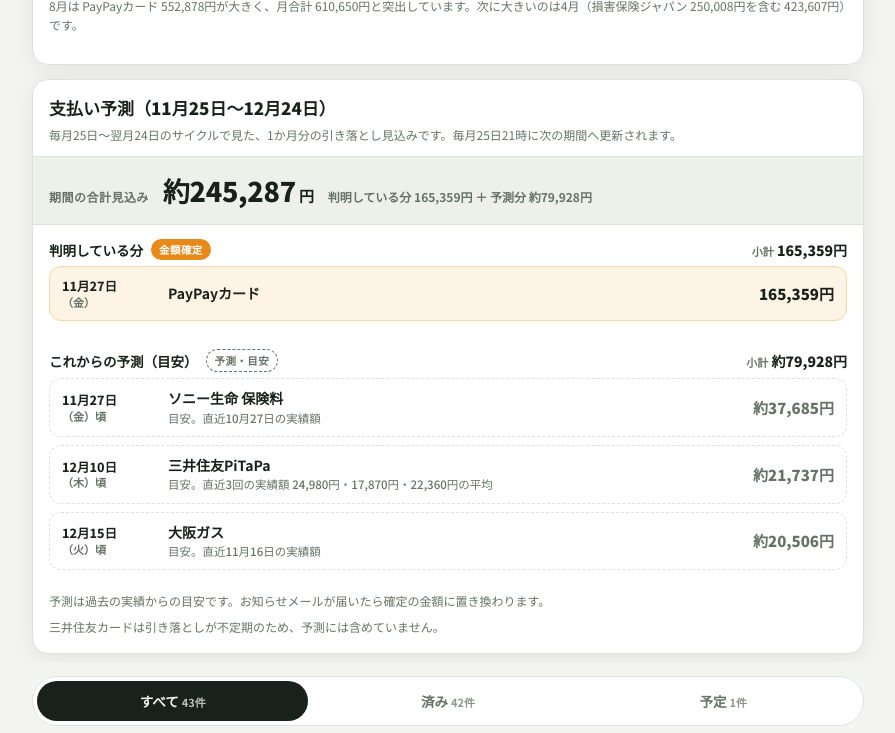
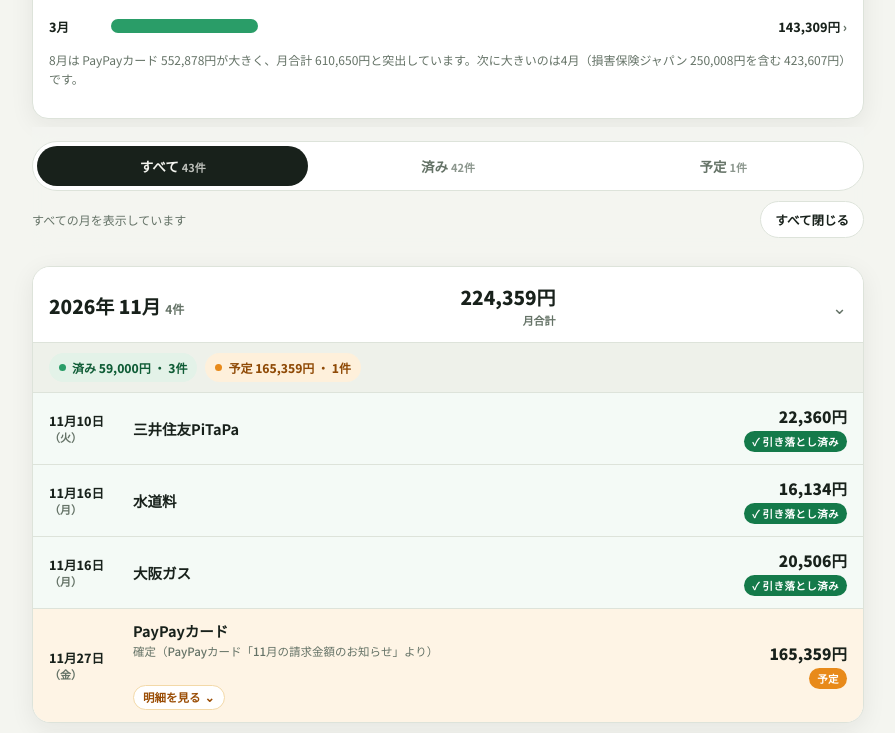
Before and after one commit to albernistreet333/debit-summary, a plain HTML site: page index.html in a window 1280 px wide. Shown: the part 1018-1751 px from the top of the page, without its empty margins (192-1087 px from the left). Drawn offline with Linux system fonts and the light colour scheme.

Commit message:
Publish index.html

```diff
--- a/index.html
+++ b/index.html
@@ -40,6 +40,9 @@ a{color:inherit}
 .top p{margin:8px 0 0;color:var(--muted);font-size:13.5px;line-height:1.7}
 .badge-date{flex-shrink:0;background:var(--surface);border:1px solid var(--line);border-radius:999px;padding:8px 12px;font-size:12px;font-weight:700;white-space:nowrap;box-shadow:var(--shadow)}
 .badge-date span{color:var(--muted);font-weight:500}
+.refresh-btn{margin-top:14px;display:inline-flex;align-items:center;gap:7px;background:var(--surface);border:1px solid var(--line);border-radius:999px;padding:9px 18px;font-family:inherit;font-size:13.5px;font-weight:800;color:var(--ink);cursor:pointer;box-shadow:var(--shadow);min-height:40px;-webkit-tap-highlight-color:transparent}
+.refresh-btn:active{transform:scale(.97)}
+.refresh-btn:disabled{opacity:.6;cursor:default}
 
 /* hero next */
 .hero{background:var(--hero-bg);border:1.5px solid var(--hero-line);border-radius:20px;padding:20px 18px 18px;position:relative;overflow:hidden}
@@ -95,41 +98,6 @@ a{color:inherit}
 .bar-row.clickable .v::after{content:" ›";color:var(--muted);font-weight:900}
 .bar-row.clickable:active{background:var(--surface2)}
 
-/* forecast */
-.forecast{margin-top:14px;background:var(--surface);border:1px solid var(--line);border-radius:16px;box-shadow:var(--shadow);overflow:hidden}
-.forecast-head{padding:16px 16px 12px;border-bottom:1px solid var(--line)}
-.forecast-head h2{margin:0;font-size:17px;font-weight:900;line-height:1.4}
-.forecast-head p{margin:5px 0 0;font-size:12px;color:var(--muted);line-height:1.6}
-.forecast-total{display:flex;flex-wrap:wrap;align-items:baseline;gap:6px 14px;padding:14px 16px;background:var(--surface2);border-bottom:1px solid var(--line)}
-.forecast-total label{font-size:12px;font-weight:800;color:var(--muted);letter-spacing:.04em}
-.forecast-total strong{font-size:27px;font-weight:900;letter-spacing:-.01em;font-variant-numeric:tabular-nums}
-.forecast-total strong small{font-size:15px;font-weight:800}
-.forecast-total span{font-size:12px;color:var(--muted);font-weight:600}
-.fc-group{padding:14px 16px 6px}
-.fc-group-head{display:flex;justify-content:space-between;align-items:baseline;gap:10px;flex-wrap:wrap;margin-bottom:6px}
-.fc-group-head h3{margin:0;font-size:13.5px;font-weight:900;display:flex;align-items:center;gap:8px}
-.fc-subtotal{font-size:14px;font-weight:900;font-variant-numeric:tabular-nums;white-space:nowrap}
-.fc-subtotal small{font-size:11px;color:var(--muted);font-weight:700}
-.badge-known{display:inline-block;font-size:10.5px;font-weight:800;border-radius:999px;padding:3px 8px;background:var(--orange-bar);color:#fff;letter-spacing:.04em}
-@media(prefers-color-scheme:dark){.badge-known{background:#7c2d12;color:#fed7aa;border:1px solid #e88a1a}}
-.badge-est{display:inline-block;font-size:10.5px;font-weight:800;border-radius:999px;padding:3px 8px;background:transparent;color:var(--muted);border:1.5px dashed var(--muted);letter-spacing:.04em}
-.fc-list{list-style:none;margin:0;padding:0}
-.fc-row{display:grid;grid-template-columns:96px 1fr auto;gap:10px;align-items:center;padding:10px 12px;border-radius:12px;margin-bottom:8px}
-.fc-row.known{background:color-mix(in srgb, var(--orange-bg) 72%, var(--surface));border:1px solid var(--hero-line)}
-.fc-row.est{background:var(--surface);border:1.5px dashed var(--line)}
-.fc-row .fc-date{font-size:12.5px;font-weight:800;line-height:1.4;font-variant-numeric:tabular-nums}
-.fc-row .fc-date span{display:block;font-size:11px;color:var(--muted);font-weight:600}
-.fc-row .fc-name{font-size:14px;font-weight:700;line-height:1.4}
-.fc-row .fc-name small{display:block;font-size:11.5px;color:var(--muted);font-weight:500;margin-top:1px}
-.fc-row .fc-amt{font-size:15px;font-weight:900;font-variant-numeric:tabular-nums;white-space:nowrap;text-align:right}
-.fc-row.est .fc-amt{color:var(--muted)}
-.fc-none{margin:0 0 10px;padding:10px 12px;border-radius:12px;background:var(--surface2);font-size:12.5px;color:var(--muted);line-height:1.6}
-.fc-none b{color:var(--ink)}
-.forecast-foot{padding:6px 16px 16px}
-.forecast-foot p{margin:0;font-size:12px;color:var(--muted);line-height:1.8}
-.forecast-foot p + p{margin-top:4px}
-@media(max-width:480px){.fc-row{grid-template-columns:84px 1fr auto}}
-
 /* controls */
 .controls{position:sticky;top:0;z-index:20;background:color-mix(in srgb, var(--bg) 92%, transparent);backdrop-filter:blur(10px);padding:14px 0 10px;margin-top:8px}
 .seg{display:flex;background:var(--surface);border:1px solid var(--line);border-radius:999px;padding:4px;gap:4px}
@@ -180,11 +148,11 @@ a{color:inherit}
 .row-toggle:focus-visible{outline:2px solid var(--orange-bar);outline-offset:-2px;border-radius:4px}
 .detail-hint{display:inline-flex;align-items:center;gap:4px;margin-top:6px;font-size:11.5px;font-weight:800;color:var(--orange-strong);background:var(--surface);border:1px solid var(--hero-line);padding:4px 9px;border-radius:999px;line-height:1.3}
 .detail-hint .chev-sm{display:inline-block;transition:transform .2s;font-size:12px;line-height:1}
-.row.has-details.open .detail-hint .chev-sm,.fc-row.has-details.open .detail-hint .chev-sm{transform:rotate(180deg)}
+.row.has-details.open .detail-hint .chev-sm{transform:rotate(180deg)}
 .row.has-details.open .detail-hint-open{display:none}
 .detail-hint-close{display:none}
-.row.has-details.open .detail-hint-close,.fc-row.has-details.open .detail-hint-close{display:inline}
-.row.has-details.open .detail-hint-open-label,.fc-row.has-details.open .detail-hint-open-label{display:none}
+.row.has-details.open .detail-hint-close{display:inline}
+.row.has-details.open .detail-hint-open-label{display:none}
 .detail-panel{border-top:1px dashed var(--line);margin:0 16px;padding:12px 2px 14px}
 .detail-panel[hidden]{display:none}
 .detail-head{display:flex;justify-content:space-between;align-items:baseline;gap:10px;margin-bottom:8px}
@@ -201,11 +169,6 @@ a{color:inherit}
 .detail-total span{font-size:12px;font-weight:800;color:var(--muted)}
 .detail-total strong{font-size:15px;font-weight:900;font-variant-numeric:tabular-nums}
 @media(max-width:480px){.detail-item{grid-template-columns:76px 1fr auto}}
-/* forecast expandable */
-.fc-row.has-details{display:block;padding:0;overflow:hidden}
-.fc-toggle{width:100%;display:grid;grid-template-columns:96px 1fr auto;gap:10px;align-items:center;padding:10px 12px;background:transparent;border:0;font-family:inherit;color:inherit;text-align:left;cursor:pointer;-webkit-tap-highlight-color:transparent}
-@media(max-width:480px){.fc-toggle{grid-template-columns:84px 1fr auto}}
-.fc-row.has-details .detail-panel{margin:0 12px;border-top-color:var(--hero-line)}
 .empty{padding:18px;text-align:center;color:var(--muted);font-size:13px;display:none}
 .empty.show{display:block}
 
@@ -226,7 +189,8 @@ footer p{font-size:11.5px;color:var(--muted);line-height:1.8;margin:0}
   <header class="top">
     <div>
       <h1>引き落とし<br>月別まとめ</h1>
-      <p>口座引き落としを月ごとに整理しました。<br>引き落とし済みと、これからの予定を色で分けています。</p>
+      <p>請求月ベースで、毎月何にいくら支出したかをまとめました。<br>引き落とし済みと、これからの予定を色で分けています。</p>
+      <button class="refresh-btn" type="button" id="refresh-btn">↻ 更新</button>
     </div>
     <div class="badge-date">基準日 <span>2026年</span>11月23日<span>時点</span></div>
   </header>
@@ -277,62 +241,6 @@ footer p{font-size:11.5px;color:var(--muted);line-height:1.8;margin:0}
     <p class="chart-note">8月は PayPayカード 552,878円が大きく、月合計 610,650円と突出しています。次に大きいのは4月（損害保険ジャパン 250,008円を含む 423,607円）です。</p>
   </section>
 
-  <!-- Forecast -->
-  <section class="forecast" aria-label="支払い予測">
-    <div class="forecast-head">
-      <h2>支払い予測（11月25日〜12月24日）</h2>
-      <p>毎月25日〜翌月24日のサイクルで見た、1か月分の引き落とし見込みです。毎月25日21時に次の期間へ更新されます。</p>
-    </div>
-    <div class="forecast-total">
-      <label>期間の合計見込み</label>
-      <strong>約245,287<small> 円</small></strong>
-      <span>判明している分 165,359円 ＋ 予測分 約79,928円</span>
-    </div>
-
-    <div class="fc-group">
-      <div class="fc-group-head">
-        <h3>判明している分 <span class="badge-known">金額確定</span></h3>
-        <div class="fc-subtotal"><small>小計</small> 165,359円</div>
-      </div>
-      <ul class="fc-list">
-        <li class="fc-row known">
-          <div class="fc-date">11月27日<span>（金）</span></div>
-          <div class="fc-name">PayPayカード</div>
-          <div class="fc-amt">165,359円</div>
-        </li>
-      </ul>
-    </div>
-
-    <div class="fc-group">
-      <div class="fc-group-head">
-        <h3>これからの予測（目安） <span class="badge-est">予測・目安</span></h3>
-        <div class="fc-subtotal"><small>小計</small> 約79,928円</div>
-      </div>
-      <ul class="fc-list">
-        <li class="fc-row est">
-          <div class="fc-date">11月27日<span>（金）頃</span></div>
-          <div class="fc-name">ソニー生命 保険料<small>目安。直近10月27日の実績額</small></div>
-          <div class="fc-amt">約37,685円</div>
-        </li>
-        <li class="fc-row est">
-          <div class="fc-date">12月10日<span>（木）頃</span></div>
-          <div class="fc-name">三井住友PiTaPa<small>目安。直近3回の実績額 24,980円・17,870円・22,360円の平均</small></div>
-          <div class="fc-amt">約21,737円</div>
-        </li>
-        <li class="fc-row est">
-          <div class="fc-date">12月15日<span>（火）頃</span></div>
-          <div class="fc-name">大阪ガス<small>目安。直近11月16日の実績額</small></div>
-          <div class="fc-amt">約20,506円</div>
-        </li>
-      </ul>
-    </div>
-
-    <div class="forecast-foot">
-      <p>予測は過去の実績からの目安です。お知らせメールが届いたら確定の金額に置き換わります。</p>
-      <p>三井住友カードは引き落としが不定期のため、予測には含めていません。</p>
-    </div>
-  </section>
-
   <!-- Controls -->
   <div class="controls">
     <div class="seg" role="group" aria-label="表示フィルター">
@@ -350,7 +258,7 @@ footer p{font-size:11.5px;color:var(--muted);line-height:1.8;margin:0}
 
   <section class="note-box">
     <h3>見方について</h3>
-    <p>「引き落とし済み」は、基準日（2026年11月23日）までに引き落とし日を過ぎたものを表示しています。「予定」は、PayPayカードの請求メールで確定した11月27日分のみです。金額は各お知らせメールの記載どおりです。各月のPayPayカードは「明細を見る」をタップすると利用明細が開きます。</p>
+    <p>各月は請求月ベースでまとめています（PayPayカードは、その月に請求される金額です）。「引き落とし済み」は、基準日（2026年11月23日）までに引き落とし日を過ぎたものを表示しています。「予定」は、PayPayカードの請求メールで確定した11月27日分のみです。金額は各お知らせメールの記載どおりです。各月のPayPayカードは「明細を見る」をタップすると利用明細が開きます。</p>
   </section>
 
   <footer>
@@ -663,7 +571,7 @@ DATA.slice().reverse().forEach(function(mo){
 });
 
 // toggle detail panels (PayPay etc.)
-document.querySelectorAll('.row-toggle, .fc-toggle').forEach(function(btn){
+document.querySelectorAll('.row-toggle').forEach(function(btn){
   btn.addEventListener('click', function(){
     var container = btn.closest('.has-details');
     var panelId = btn.getAttribute('aria-controls');
@@ -725,6 +633,25 @@ document.querySelectorAll('[data-filter]').forEach(function(btn){
     updateToggleLabel();
   });
 });
+
+// refresh button: drop caches and reload the latest version
+document.getElementById('refresh-btn').addEventListener('click', function(){
+  var btn = this;
+  btn.disabled = true;
+  btn.textContent = '↻ 更新中…';
+  function reloadFresh(){
+    var url = window.location.href.split('#')[0];
+    var sep = url.indexOf('?') === -1 ? '?' : '&';
+    window.location.replace(url + sep + 'v=' + Date.now());
+  }
+  if('caches' in window){
+    caches.keys().then(function(keys){
+      return Promise.all(keys.map(function(k){ return caches.delete(k); }));
+    }).then(reloadFresh, reloadFresh);
+  } else {
+    reloadFresh();
+  }
+});
 </script>
 </body>
 </html>
```
